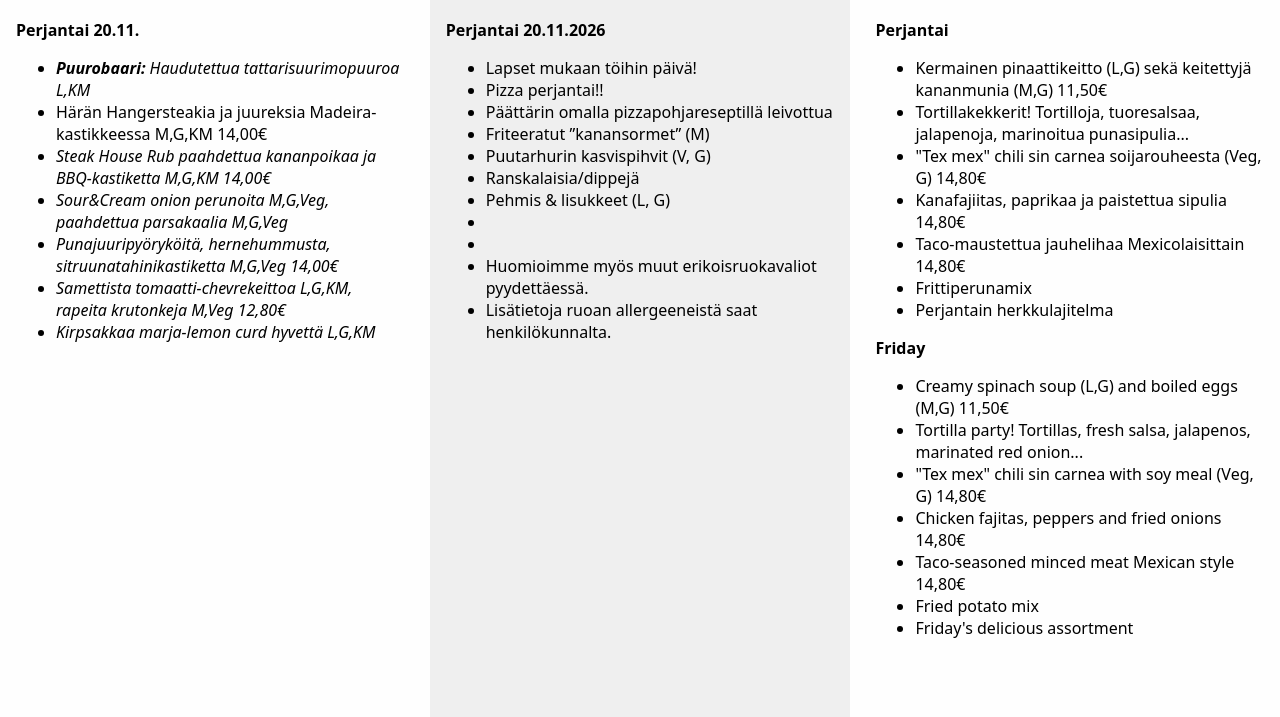
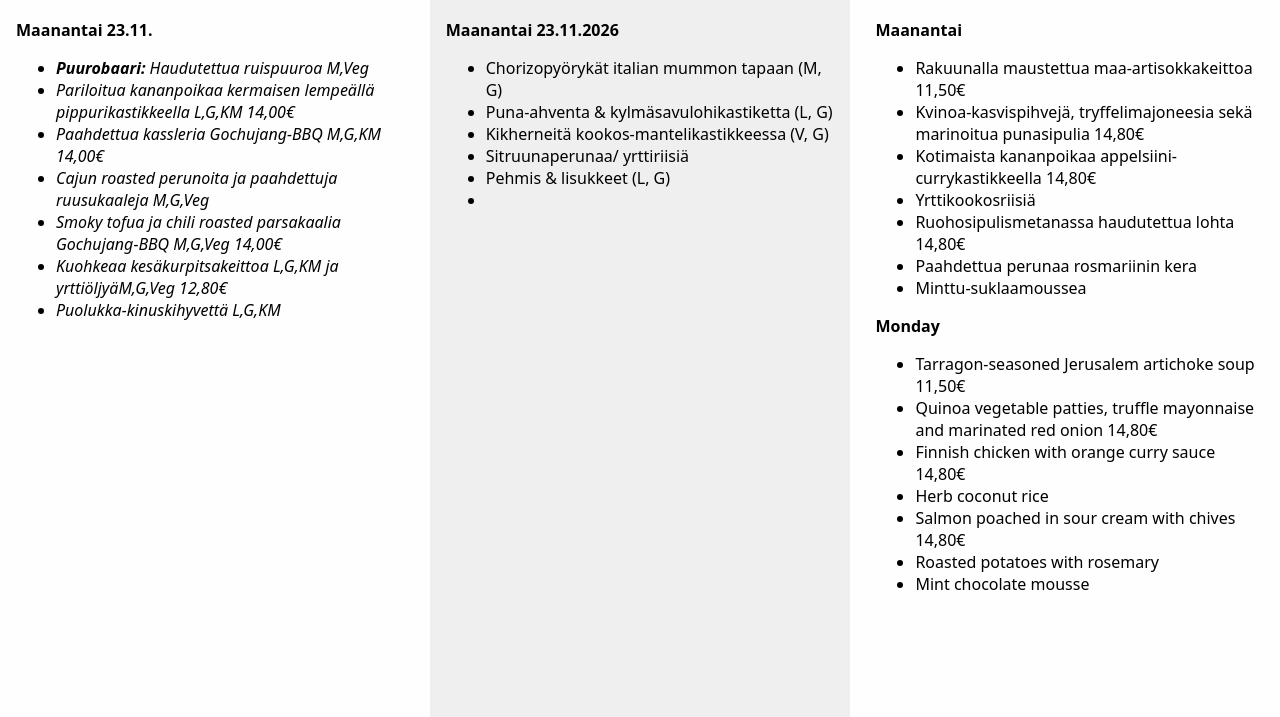
Before and after one commit to anttimc/lunchlist, a plain HTML site: page index.html in a window 1280 px wide. Shown: the part 83-800 px from the top of the page. Drawn offline with Linux system fonts and the light colour scheme.

Commit message:
Daily lunch

```diff
--- a/index.html
+++ b/index.html
@@ -1,6 +1,6 @@
 <html>
 <head>
-<title>Lunch: Friday</title>
+<title>Lunch: Monday</title>
 <link rel="stylesheet" href="layout.css" type="text/css" media="all">
 <meta name="viewport" content="width=device-width, initial-scale=1">
 </head>
@@ -8,36 +8,31 @@
 <div>
 <h1>Ravintola Akseli</h1>
 <div>
-<p><b>Perjantai 20.11.</b></p>
+<p><b>Maanantai 23.11.</b></p>
 <ul>
 <li>
-<strong><em>Puurobaari: </em></strong><em>Haudutettua tattarisuurimopuuroa L,KM</em>
+<strong><em>Puurobaari: </em></strong><em>Haudutettua ruispuuroa M,Veg</em>
 </li>
-<li>Härän Hangersteakia ja juureksia Madeira-kastikkeessa M,G,KM 14,00€</li>
-<li><em>Steak House Rub paahdettua kananpoikaa ja BBQ-kastiketta M,G,KM 14,00€</em></li>
-<li><em>Sour&amp;Cream onion perunoita M,G,Veg, paahdettua parsakaalia M,G,Veg</em></li>
-<li><em>Punajuuripyöryköitä, hernehummusta, sitruunatahinikastiketta M,G,Veg 14,00€</em></li>
-<li><em>Samettista tomaatti-chevrekeittoa L,G,KM, rapeita krutonkeja M,Veg 12,80€</em></li>
-<li><em>Kirpsakkaa marja-lemon curd hyvettä L,G,KM</em></li>
+<li><em>Pariloitua kananpoikaa kermaisen lempeällä pippurikastikkeella L,G,KM 14,00€</em></li>
+<li><em>Paahdettua kassleria Gochujang-BBQ M,G,KM 14,00€</em></li>
+<li><em>Cajun roasted perunoita ja paahdettuja ruusukaaleja M,G,Veg</em></li>
+<li><em>Smoky tofua ja chili roasted parsakaalia Gochujang-BBQ M,G,Veg 14,00€</em></li>
+<li><em>Kuohkeaa kesäkurpitsakeittoa L,G,KM ja yrttiöljyäM,G,Veg 12,80€</em></li>
+<li><em>Puolukka-kinuskihyvettä L,G,KM</em></li>
 </ul>
 </div>
 </div>
 <div>
 <h1>Ravintola Päättäri</h1>
 <div>
-<p><b>Perjantai 20.11.2026</b></p>
+<p><b>Maanantai 23.11.2026</b></p>
 <ul>
-<li>Lapset mukaan töihin päivä!</li>
-<li>Pizza perjantai!!</li>
-<li>Päättärin omalla pizzapohjareseptillä leivottua</li>
-<li>Friteeratut ”kanansormet” (M)</li>
-<li>Puutarhurin kasvispihvit (V, G)</li>
-<li>Ranskalaisia/dippejä</li>
+<li>Chorizopyörykät italian mummon tapaan (M, G)</li>
+<li>Puna-ahventa &amp; kylmäsavulohikastiketta (L, G)</li>
+<li>Kikherneitä kookos-mantelikastikkeessa (V, G)</li>
+<li>Sitruunaperunaa/ yrttiriisiä</li>
 <li>Pehmis &amp; lisukkeet (L, G)</li>
 <li></li>
-<li></li>
-<li>Huomioimme myös muut erikoisruokavaliot pyydettäessä.</li>
-<li>Lisätietoja ruoan allergeeneistä saat henkilökunnalta.</li>
 </ul>
 </div>
 </div>
@@ -45,27 +40,27 @@
 <h1>Dylan Luft</h1>
 <div>
 <div>
-<p><b>Perjantai</b></p>
+<p><b>Maanantai</b></p>
 <ul>
-<li>Kermainen pinaattikeitto (L,G) sekä keitettyjä kananmunia (M,G) 11,50€</li>
-<li>Tortillakekkerit! Tortilloja, tuoresalsaa, jalapenoja, marinoitua punasipulia... </li>
-<li>"Tex mex" chili sin carnea soijarouheesta (Veg, G) 14,80€</li>
-<li>Kanafajiitas, paprikaa ja paistettua sipulia 14,80€</li>
-<li>Taco-maustettua jauhelihaa Mexicolaisittain 14,80€</li>
-<li>Frittiperunamix </li>
-<li>Perjantain herkkulajitelma </li>
+<li>Rakuunalla maustettua maa-artisokkakeittoa 11,50€</li>
+<li>Kvinoa-kasvispihvejä, tryffelimajoneesia sekä marinoitua punasipulia 14,80€</li>
+<li>Kotimaista kananpoikaa appelsiini-currykastikkeella 14,80€</li>
+<li>Yrttikookosriisiä </li>
+<li>Ruohosipulismetanassa haudutettua lohta 14,80€</li>
+<li>Paahdettua perunaa rosmariinin kera </li>
+<li>Minttu-suklaamoussea </li>
 </ul>
 </div>
 <div>
-<p><b>Friday</b></p>
+<p><b>Monday</b></p>
 <ul>
-<li>Creamy spinach soup (L,G) and boiled eggs (M,G) 11,50€</li>
-<li>Tortilla party! Tortillas, fresh salsa, jalapenos, marinated red onion... </li>
-<li>"Tex mex" chili sin carnea with soy meal (Veg, G) 14,80€</li>
-<li>Chicken fajitas, peppers and fried onions 14,80€</li>
-<li>Taco-seasoned minced meat Mexican style 14,80€</li>
-<li>Fried potato mix </li>
-<li>Friday's delicious assortment </li>
+<li>Tarragon-seasoned Jerusalem artichoke soup 11,50€</li>
+<li>Quinoa vegetable patties, truffle mayonnaise and marinated red onion 14,80€</li>
+<li>Finnish chicken with orange curry sauce 14,80€</li>
+<li>Herb coconut rice </li>
+<li>Salmon poached in sour cream with chives 14,80€</li>
+<li>Roasted potatoes with rosemary </li>
+<li>Mint chocolate mousse </li>
 </ul>
 </div>
 </div>
```
